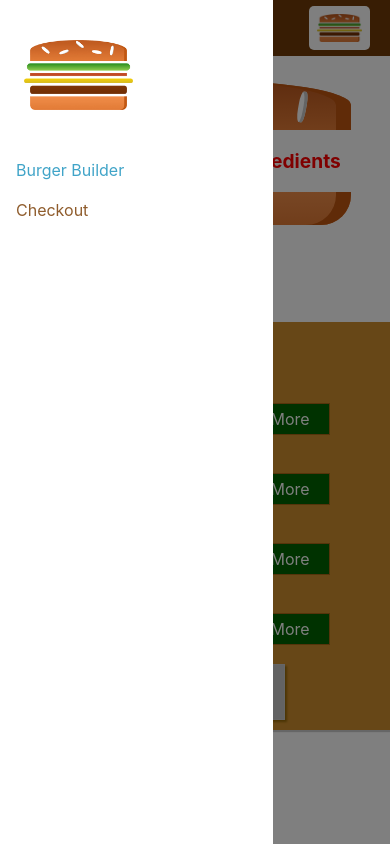
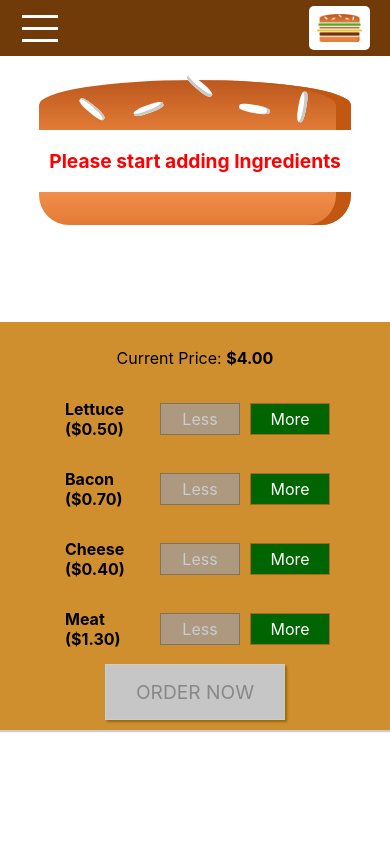
Before and after one commit to WesloTheWeb/burger-builder, a React (Create React App) app: page / in a window 390 px wide. Built offline with nearby package versions, Linux system fonts and the light colour scheme.

Commit message:
Mobile lookin ggood
Toggle works

```diff
--- a/src/components/Layout/Layout.js
+++ b/src/components/Layout/Layout.js
@@ -6,18 +6,24 @@ import SideDrawer from '../Navigation/SideDrawer/SideDrawer';
 
 class Layout extends Component {
     state = {
-        showSideDrawer: true
+        showSideDrawer: false
     }
 
     sideDrawerClosedHandler = () => {
         this.setState({ showSideDrawer: false });
     }
 
+    sideDrawerToggleHandler = () => {
+        this.setState( (prevState) => {
+            return { showSideDrawer: !prevState.showSideDrawer };
+        } );
+    }
+
 
     render() {
         return (
             <Auxillary>
-                <Toolbar />
+                <Toolbar drawerToggleClicked={this.sideDrawerToggleHandler} />
                 <SideDrawer
                     open={this.state.showSideDrawer}
                     closed={this.sideDrawerClosedHandler} />
--- /dev/null
+++ b/src/components/Navigation/SideDrawer/DrawerToggle/DrawerToggle.js
@@ -0,0 +1,19 @@
+import React from 'react';
+import classes from './DrawerToggle.module.css'
+
+const drawerToggle = (props) => {
+    return (
+        <>
+            <div
+                className={classes.DrawerToggle}
+                onClick={props.clicked}>
+                <div></div>
+                <div></div>
+                <div></div>
+            </div>
+        </>
+    );
+};
+
+
+export default drawerToggle;
--- /dev/null
+++ b/src/components/Navigation/SideDrawer/DrawerToggle/DrawerToggle.module.css
@@ -0,0 +1,23 @@
+.DrawerToggle {
+    width: 40px;
+    height: 100%;
+    display: flex;
+    flex-flow: column;
+    justify-content: space-around;
+    align-items: center;
+    padding: 10px 0;
+    box-sizing: border-box;
+    cursor: pointer;
+}
+
+.DrawerToggle div {
+    width: 90%;
+    height: 3px;
+    background-color: white;
+}
+
+@media (min-width: 500px) {
+    .DrawerToggle {
+        display: none;
+    }
+}
--- a/src/components/Navigation/Toolbar/Toolbar.js
+++ b/src/components/Navigation/Toolbar/Toolbar.js
@@ -2,14 +2,14 @@ import React from 'react';
 import classes from './Toolbar.module.css';
 import Logo from '../../Logo/Logo';
 import NavigationItems from '../NavigationItems/NavigationItems';
+import DrawerToggle from '../SideDrawer/DrawerToggle/DrawerToggle';
 
 const toolbar = (props) => {
 
     const { Toolbar, DesktopOnly } = classes;
-
     return (
         <header className={Toolbar}>
-            <div>MENU</div>
+            <DrawerToggle clicked={props.drawerToggleClicked} />
             <div className={classes.Logo}>
                 <Logo />
             </div>
```
